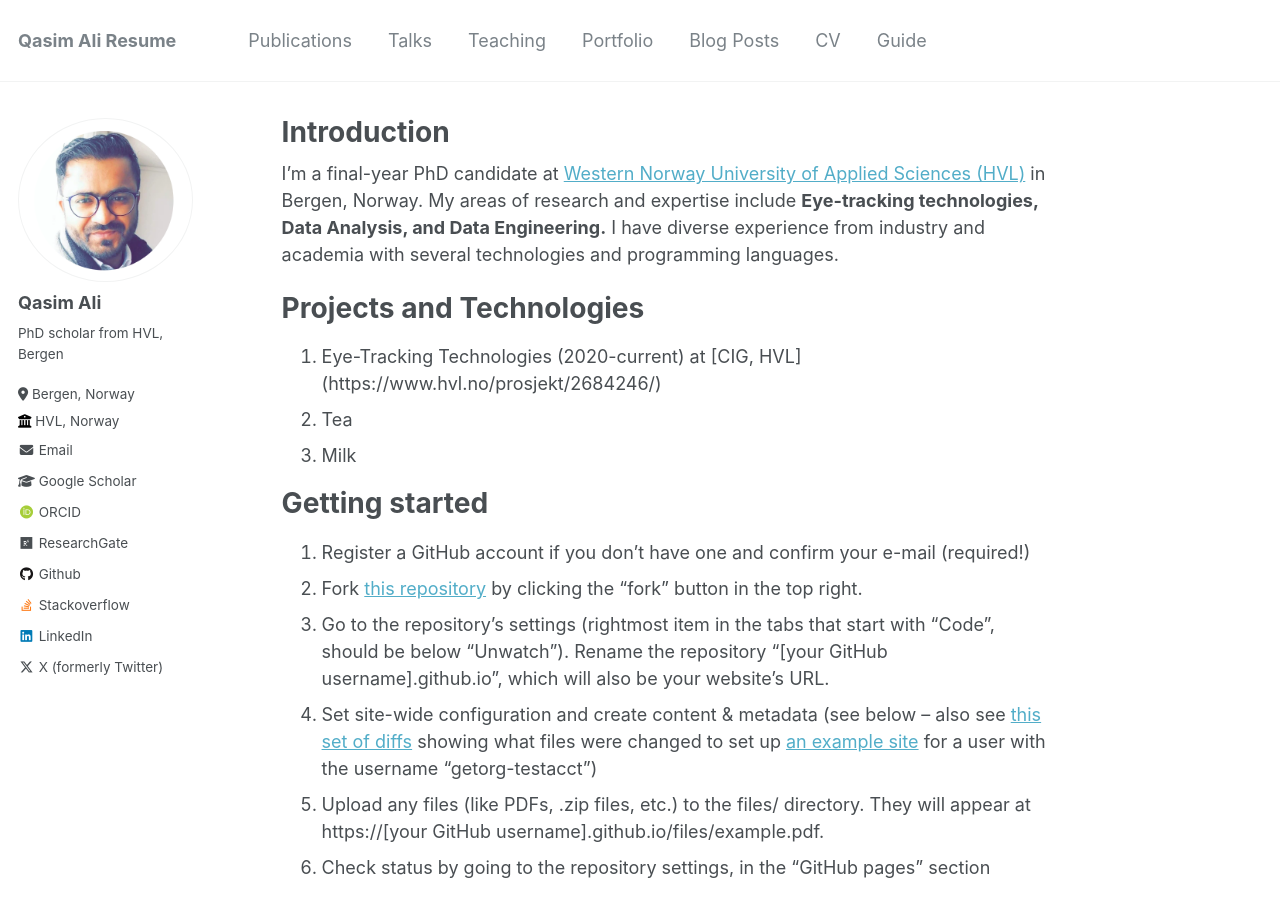
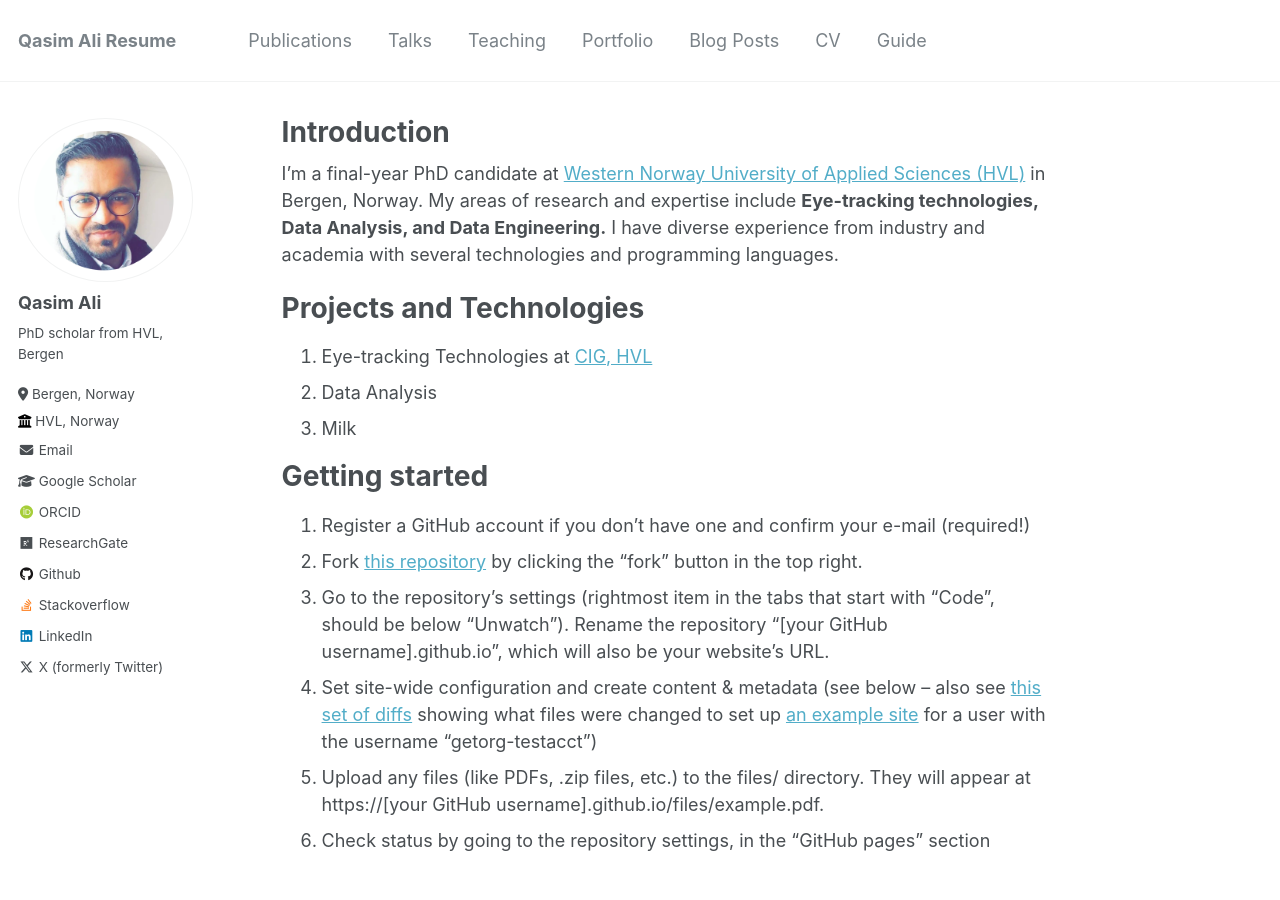
Before and after one commit to MalikQasimAli/MalikQasimAli.github.io, a Jekyll site: the page built from _pages/about.md, in a window 1280 px wide and 900 px high. Built offline with Jekyll 4.4.1, drawn with Linux system fonts in a browser that asks for light colours; some web fonts are replaced.

Commit message:
update bio

```diff
--- a/_pages/about.md
+++ b/_pages/about.md
@@ -12,8 +12,8 @@ I'm a final-year PhD candidate at [Western Norway University of Applied Sciences
 Projects and Technologies
 ======
 <ol>
-  <li>Eye-Tracking Technologies (2020-current) at [CIG, HVL](https://www.hvl.no/prosjekt/2684246/)</li>
-  <li>Tea</li>
+  <li>Eye-tracking Technologies at <a href="https://www.hvl.no/prosjekt/2684246/">CIG, HVL</a></li>
+  <li>Data Analysis </li>
   <li>Milk</li>
 </ol>
 
```
